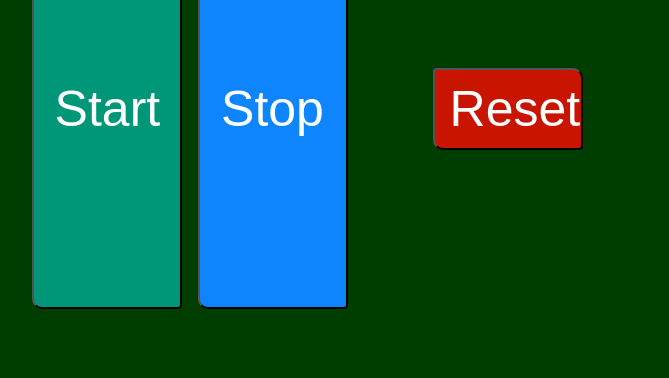
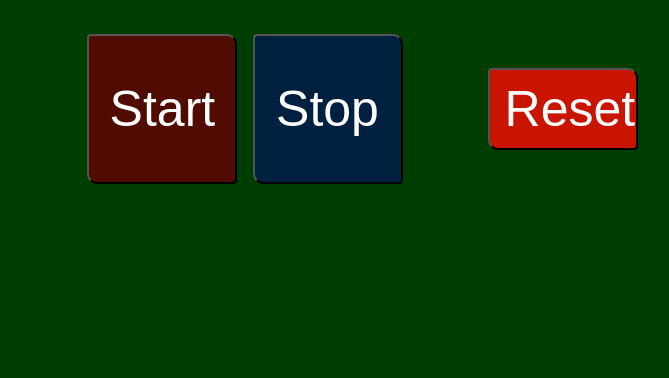
Before and after one commit to FabulousStarfish/Running-Timer, a plain HTML site: page main.html in a window 1280 px wide. Shown: the part 422-800 px from the top of the page, without its empty margins (315-984 px from the left). Drawn offline with Linux system fonts and the light colour scheme.

Commit message:
Add files via upload

```diff
--- a/style.css
+++ b/style.css
@@ -49,14 +49,14 @@ h1 {
 }
 
 #start {
-	background-color: #009779;
-    height: 400px;
-    margin-left: 40px;
+	background-color: #500c01;
+    height: 150px;
+    margin-left: 150px;
 }
 
 #stop {
-	background-color: #0e85fc;
-    height: 400px
+	background-color: #00203f;
+    height: 150px
 }
 
 #reset {
```
